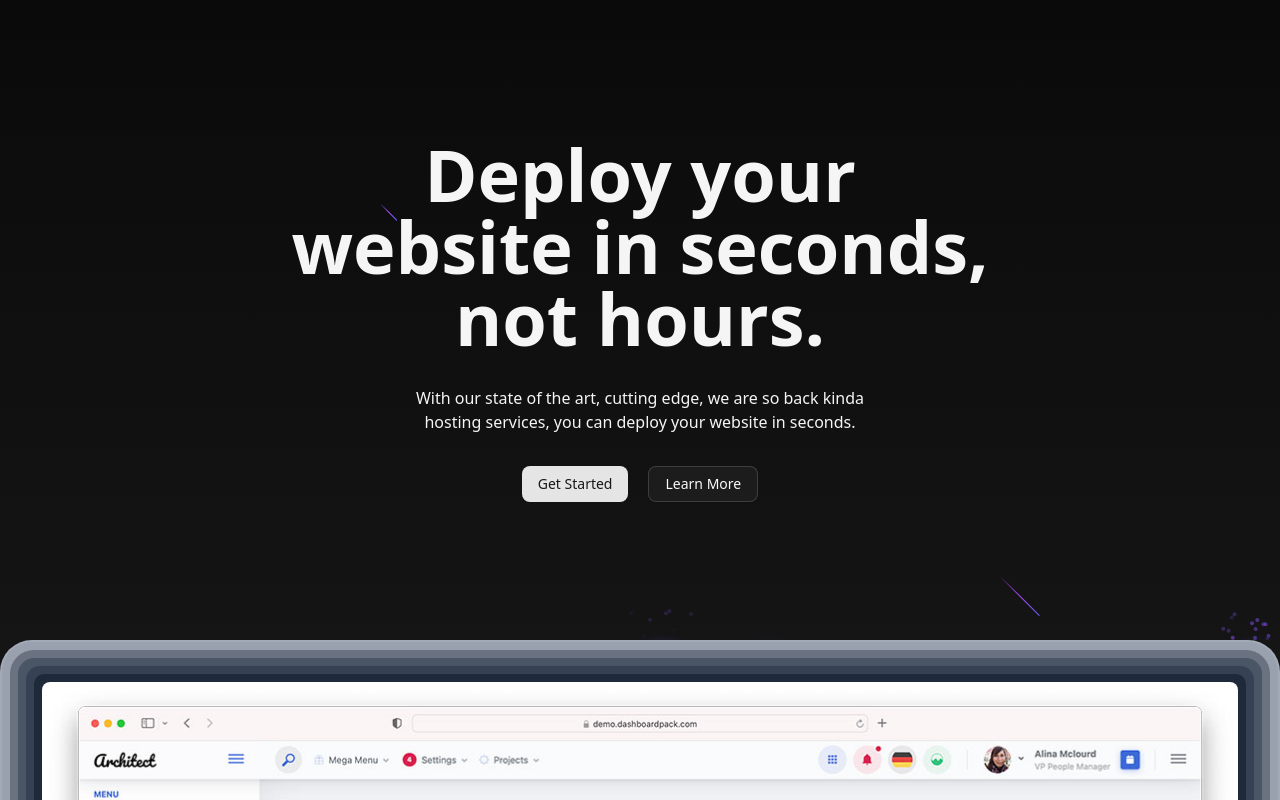
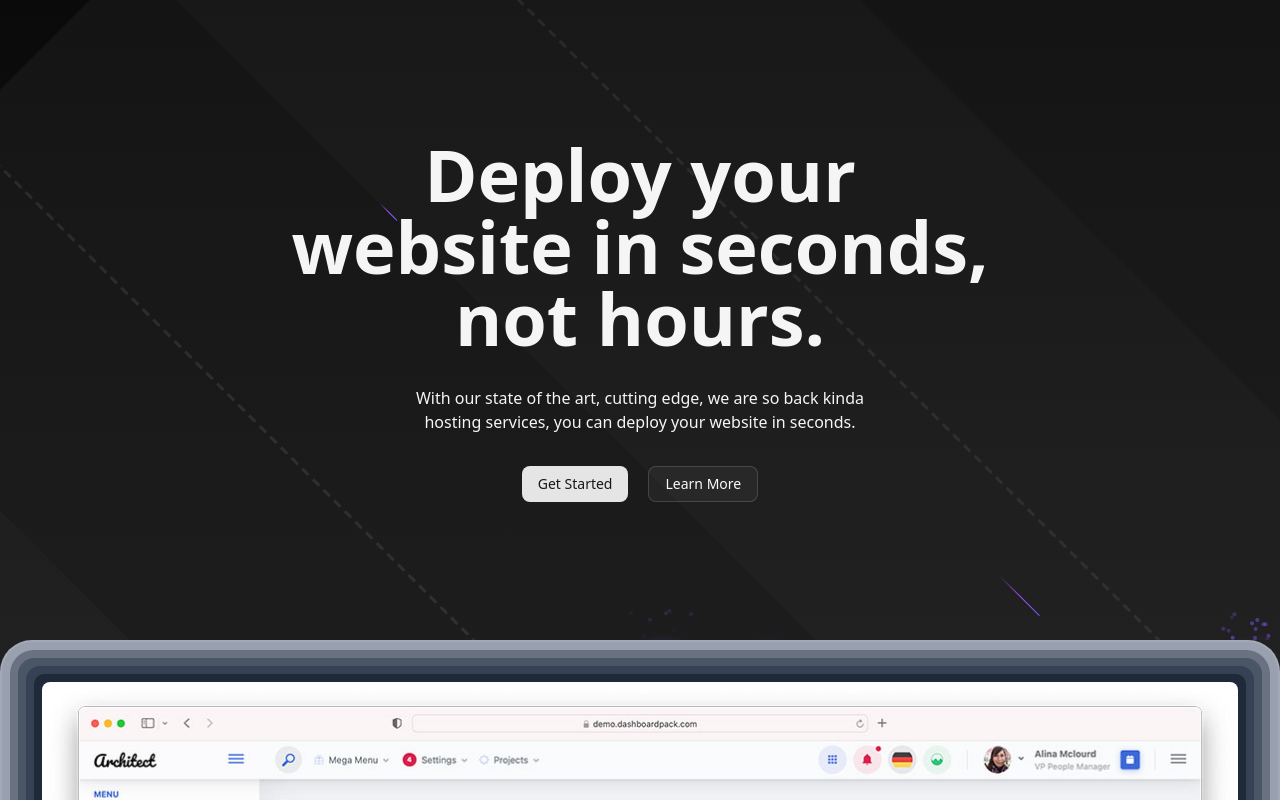
Before and after one commit to ohanapal/rf-landing-page, a Next.js app: page / in a window 1280 px wide. Shown: the top 800 px of the page. Built offline with nearby package versions, Linux system fonts and the light colour scheme.

Commit message:
Refactor Home component layout to improve visual hierarchy and add background effects. Enhance styling and structure for better user experience.

```diff
--- a/src/app/page.tsx
+++ b/src/app/page.tsx
@@ -5,15 +5,27 @@ import Image from 'next/image'
 
 export default function Home() {
   return (
-    <div className='min-h-screen bg-gradient-to-b from-white to-neutral-100 dark:from-neutral-950 dark:to-neutral-800'>
+    <div className='min-h-screen bg-gradient-to-b from-white to-neutral-100 dark:from-neutral-950 dark:to-neutral-800 relative overflow-hidden'>
+      <div className='absolute inset-0 flex flex-col rotate-45 scale-150 isolate opacity-20'>
+        <div className='h-1/5 bg-neutral-700'>
+          <div className='h-1 w-full border-t-2 border-dashed border-neutral-400'></div>
+        </div>
+        <div className='h-1/5 bg-neutral-600 flex items-center justify-center'>
+          <div className='h-1 w-full border-t-2 border-dashed border-neutral-400'></div>
+        </div>
+        <div className='h-1/5 bg-neutral-700 flex items-center justify-center'>
+          <div className='h-1 w-full border-t-2 border-dashed border-neutral-400'></div>
+        </div>
+        <div className='h-1/5 bg-neutral-600'></div>
+        <div className='h-1/5 bg-neutral-700'></div>
+      </div>
+      <div className='relative z-10'>
         <BackgroundBeamsWithCollision>
           <div className='flex flex-col items-center justify-center h-full max-w-3xl mx-auto text-center text-balance gap-8'>
-          <h1 className='text-neutral-100 text-7xl font-semibold'>
-            Deploy your website in seconds, not hours.
-          </h1>
+            <h1 className='text-neutral-100 text-7xl font-semibold'>Deploy your website in seconds, not hours.</h1>
             <p className='text-neutral-100 font-medium'>
-            With our state of the art, cutting edge, we are so back kinda
-            hosting services, you can deploy your website in seconds.
+              With our state of the art, cutting edge, we are so back kinda hosting services, you can deploy your
+              website in seconds.
             </p>
             <div className='flex items-center justify-center gap-5'>
               <Button>Get Started</Button>
@@ -26,11 +38,8 @@ export default function Home() {
             <div className='w-full h-full bg-gray-600 rounded-2xl p-2'>
               <div className='w-full h-full bg-gray-700 rounded-xl p-2'>
                 <div className='w-full h-full bg-gray-800 rounded-lg p-2'>
-                <Image
-                  src={dashboardImg}
-                  alt='dashboard'
-                  className='w-full h-full object-cover rounded-md'
-                />
+                  <Image src={dashboardImg} alt='dashboard' className='w-full h-full object-cover rounded-md' />
+                </div>
               </div>
             </div>
           </div>
```
Also changed, not shown: 1 other file (tests, documents, lock files or other folders). Lines whose indentation alone changed are shown as unchanged.
